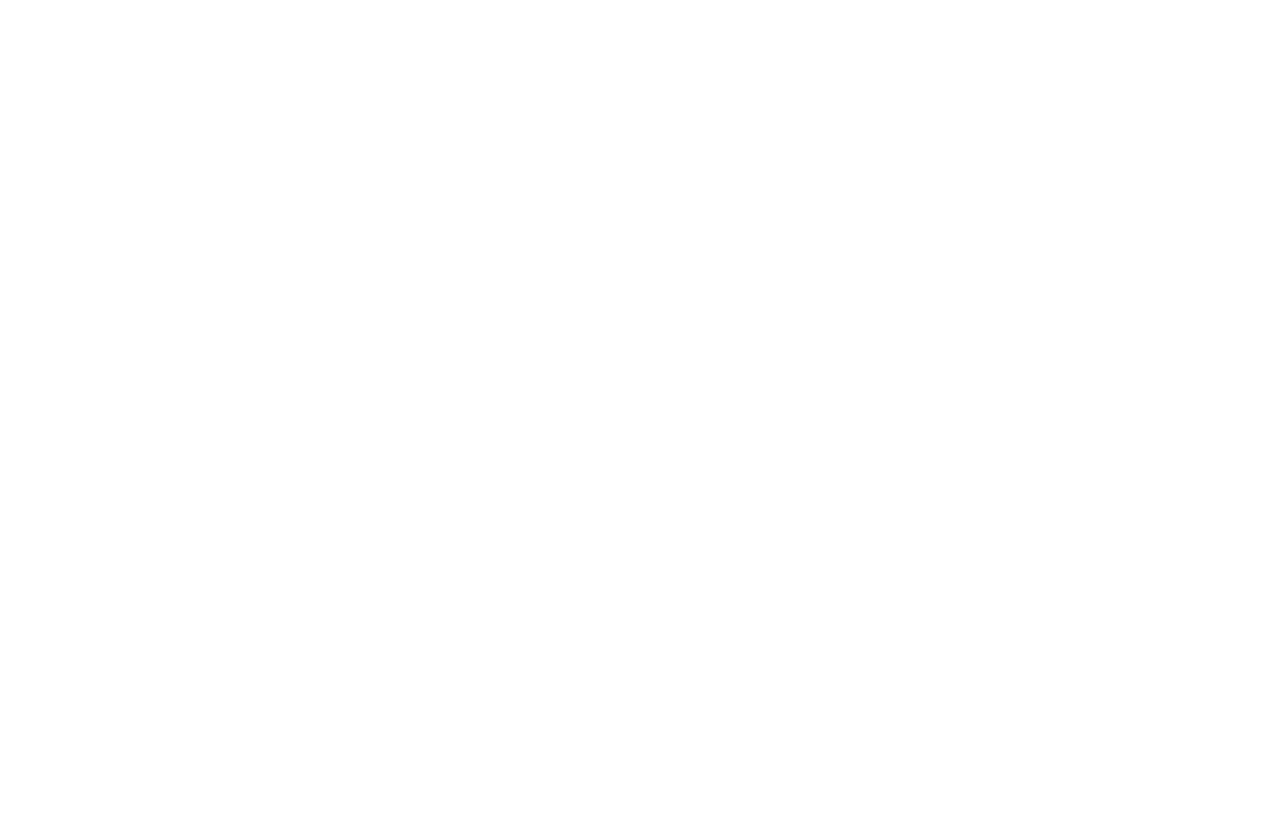
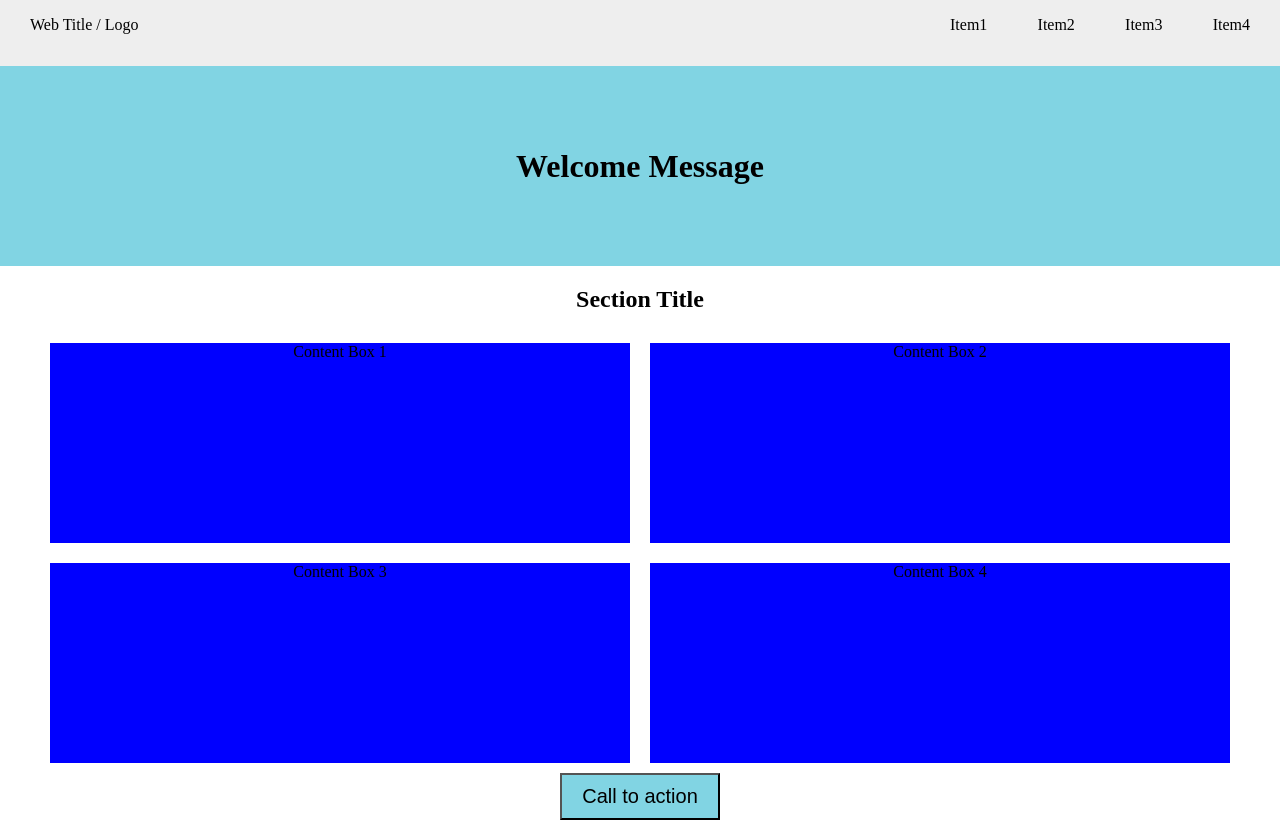
Before and after one commit to weilincheng/remote-assignments, a plain HTML site: page Week-1/Assignment-2/index.html in a window 1280 px wide. Drawn offline with Linux system fonts and the light colour scheme.

Commit message:
Add content

```diff
--- a/Week-1/Assignment-2/css/style.css
+++ b/Week-1/Assignment-2/css/style.css
@@ -0,0 +1,81 @@
+body {
+    margin: 0px;
+}
+
+.btn {
+    font-family: Arial;
+    color: #000000;
+    font-size: 20px;
+    background: #81d4e3;
+    padding: 10px 20px 10px 20px;
+    text-decoration: none;
+  }
+
+.btn:hover {
+background: #3cb0fd;
+background-image: -webkit-linear-gradient(top, #3cb0fd, #3498db);
+background-image: -moz-linear-gradient(top, #3cb0fd, #3498db);
+background-image: -ms-linear-gradient(top, #3cb0fd, #3498db);
+background-image: -o-linear-gradient(top, #3cb0fd, #3498db);
+background-image: linear-gradient(to bottom, #3cb0fd, #3498db);
+text-decoration: none;
+}
+
+.content-box-title {
+    text-align: center;
+}
+
+.content-boxs {
+    display: flex;
+    flex-flow: row wrap;
+    max-width: 1200px;
+    margin: 0px auto;
+}
+
+.content-box {
+    background-color: blue;
+    width: 580px;
+    height: 200px;
+    margin: 10px;
+}
+
+.nav-bar {
+    background-color: #EEEEEE;
+    height: 50px;
+    display: flex;
+    justify-content: space-between;
+    padding-top: 16px;
+}
+
+.nav-bar-title {
+    text-align: left;
+    margin: 0px 30px;
+    width: 200px;
+}
+
+.nav-bar-items {
+    text-align: right;
+    margin: 0px 30px;
+    display: flex;
+    justify-content: space-between;
+    width: 300px;
+}
+
+.top-container {
+    background-color: #81d4e3;
+    text-align: center;
+    height: 200px;
+}
+
+.top-container-title {
+    padding-top: 81.5px;
+    margin-top: 0px;
+}
+
+.middle-container {
+    text-align: center;
+}
+
+.bottom-container {
+    text-align: center;
+}
--- a/Week-1/Assignment-2/index.html
+++ b/Week-1/Assignment-2/index.html
@@ -8,6 +8,31 @@
     <title>Assignment 2</title>
 </head>
 <body>
-
+   <div class="nav-bar">
+       <div class="nav-bar-title">
+            <span>Web Title / Logo</span>
+       </div>
+       <div class="nav-bar-items">
+            <span>Item1</span>
+            <span>Item2</span>
+            <span>Item3</span>
+            <span>Item4</span>
+       </div>
+   </div>
+   <div class="top-container">
+       <h1 class="top-container-title">Welcome Message</h1>
+   </div>
+   <div class="middle-container">
+        <h2 class="content-box-title">Section Title</h2>
+        <div class="content-boxs">
+            <div class="content-box">Content Box 1</div>
+            <div class="content-box">Content Box 2</div>
+            <div class="content-box">Content Box 3</div>
+            <div class="content-box">Content Box 4</div>
+        </div>
+    </div>
+   <div class="bottom-container">
+       <button class="btn" type="button">Call to action</button>
+   </div>
 </body>
 </html>
```
